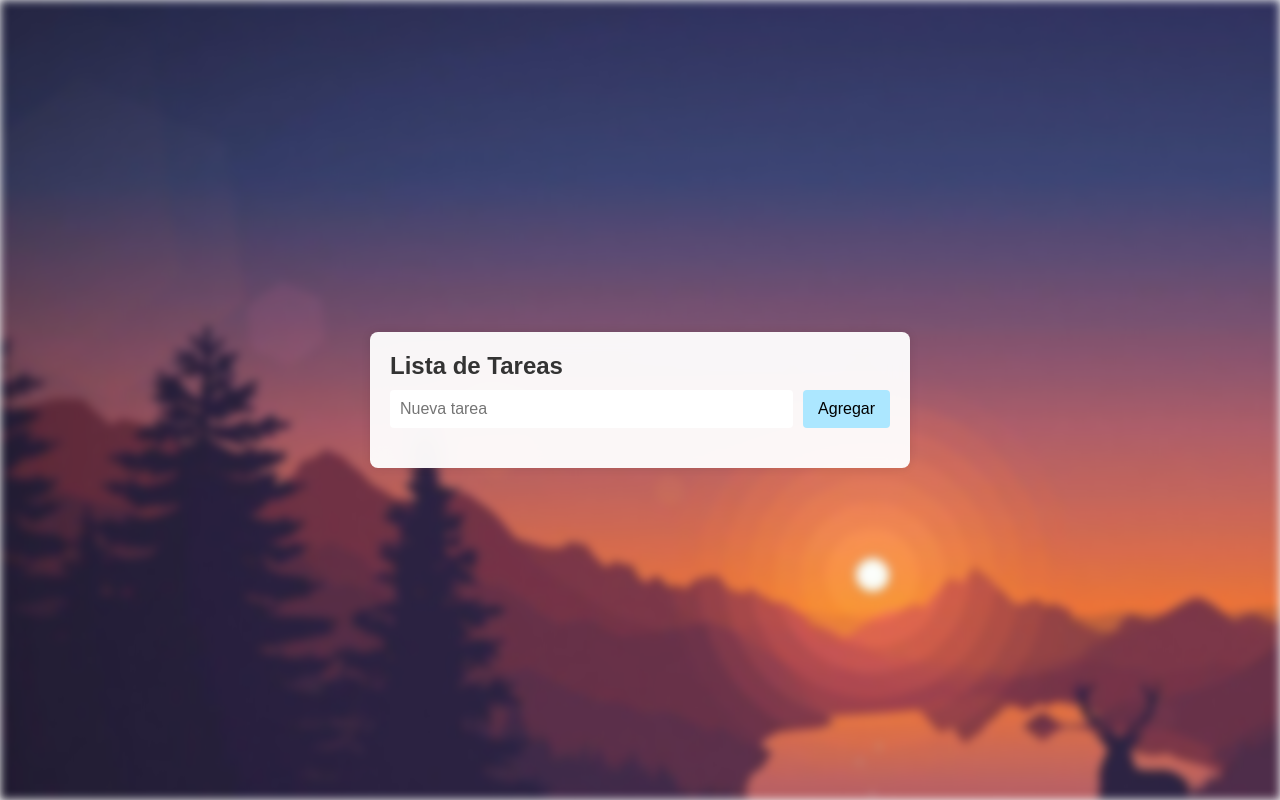
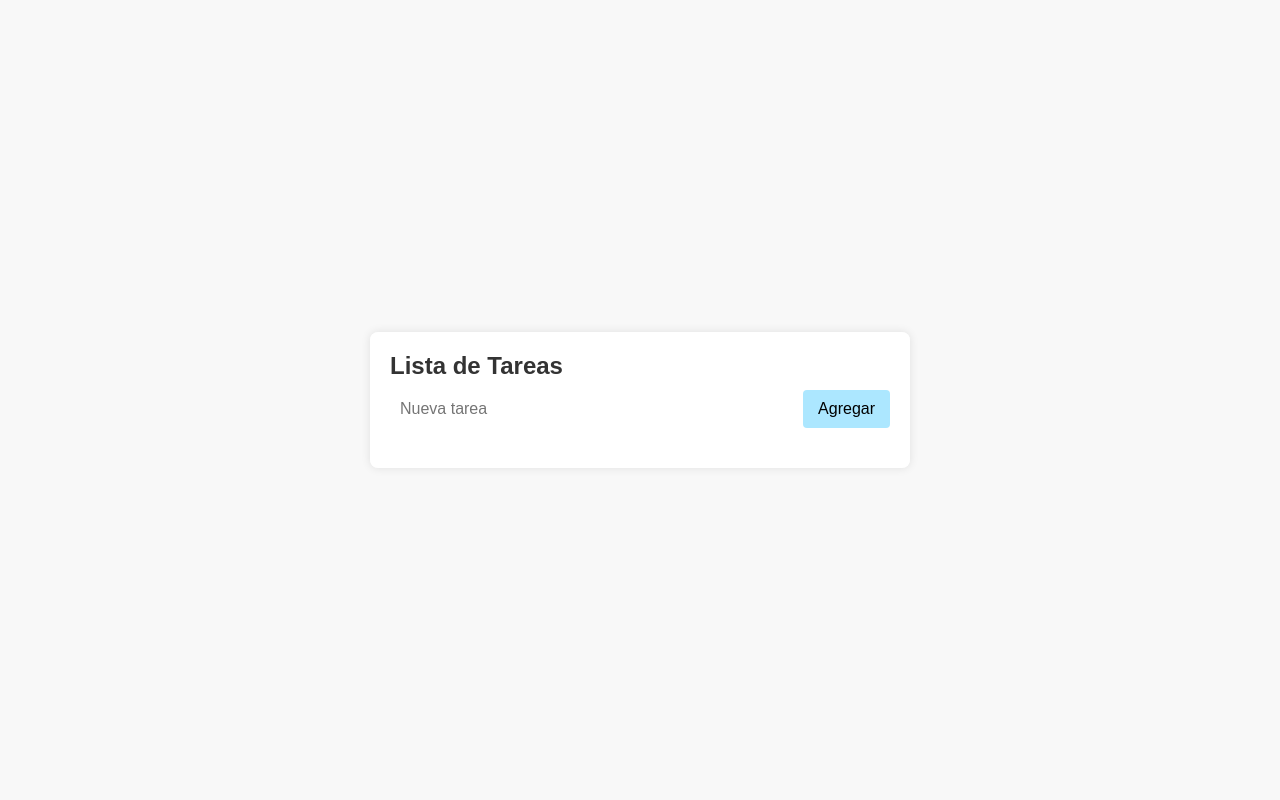
Before and after one commit to MaschioPablo/To-Do-List, a plain HTML site: page index.html in a window 1280 px wide. Drawn offline with Linux system fonts and the light colour scheme.

Commit message:
index.html

```diff
--- a/index.html
+++ b/index.html
@@ -5,9 +5,10 @@
     <meta name="viewport" content="width=device-width, initial-scale=1.0">
     <title>Lista de Tareas</title>
     <link rel="stylesheet" href="styles.css">
+    <!-- Agrega el favicon -->
+    <link rel="icon" type="image/png" href="https://cdn-icons-png.flaticon.com/512/906/906334.png">
 </head>
 <body>
-    <div class="background-image"></div>
     <div class="container">
         <h1>Lista de Tareas</h1>
         <div class="task-input">
```
